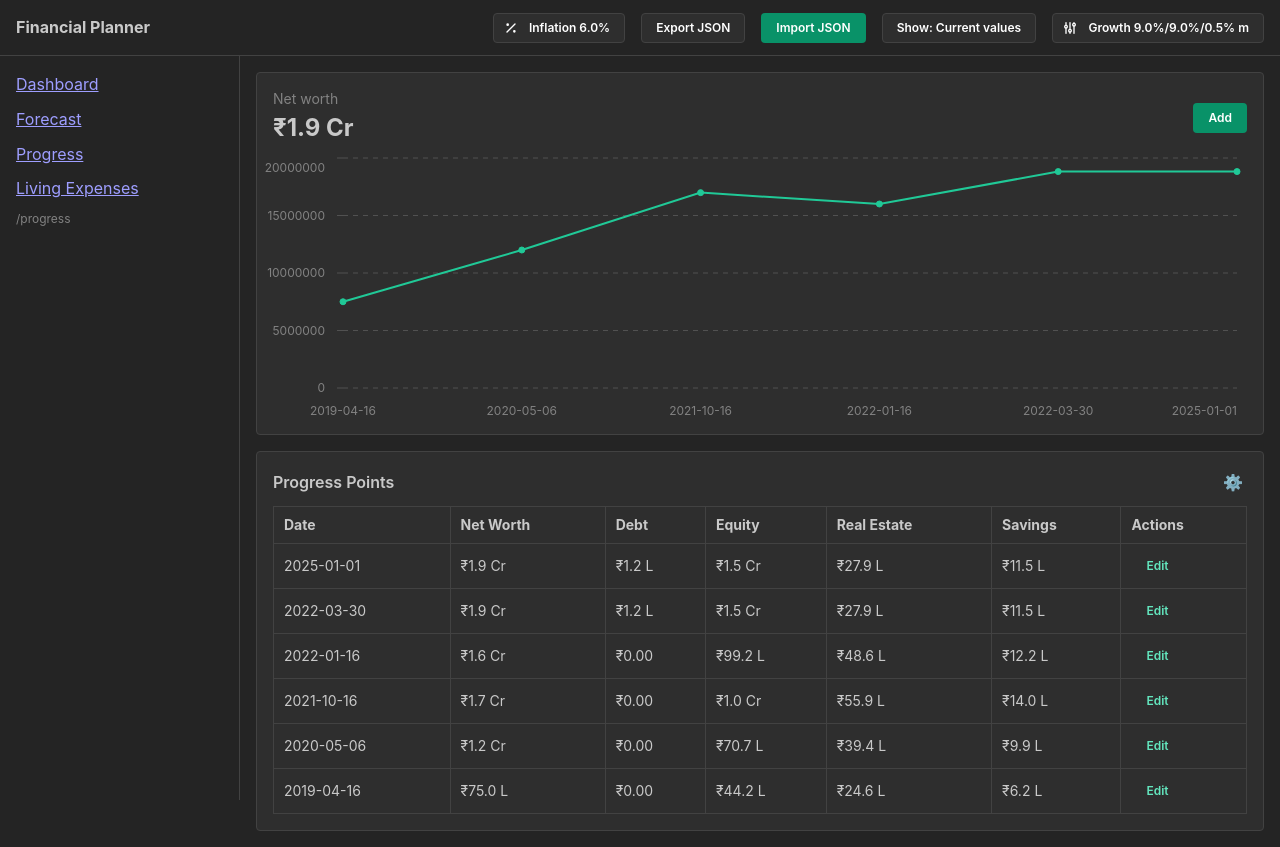
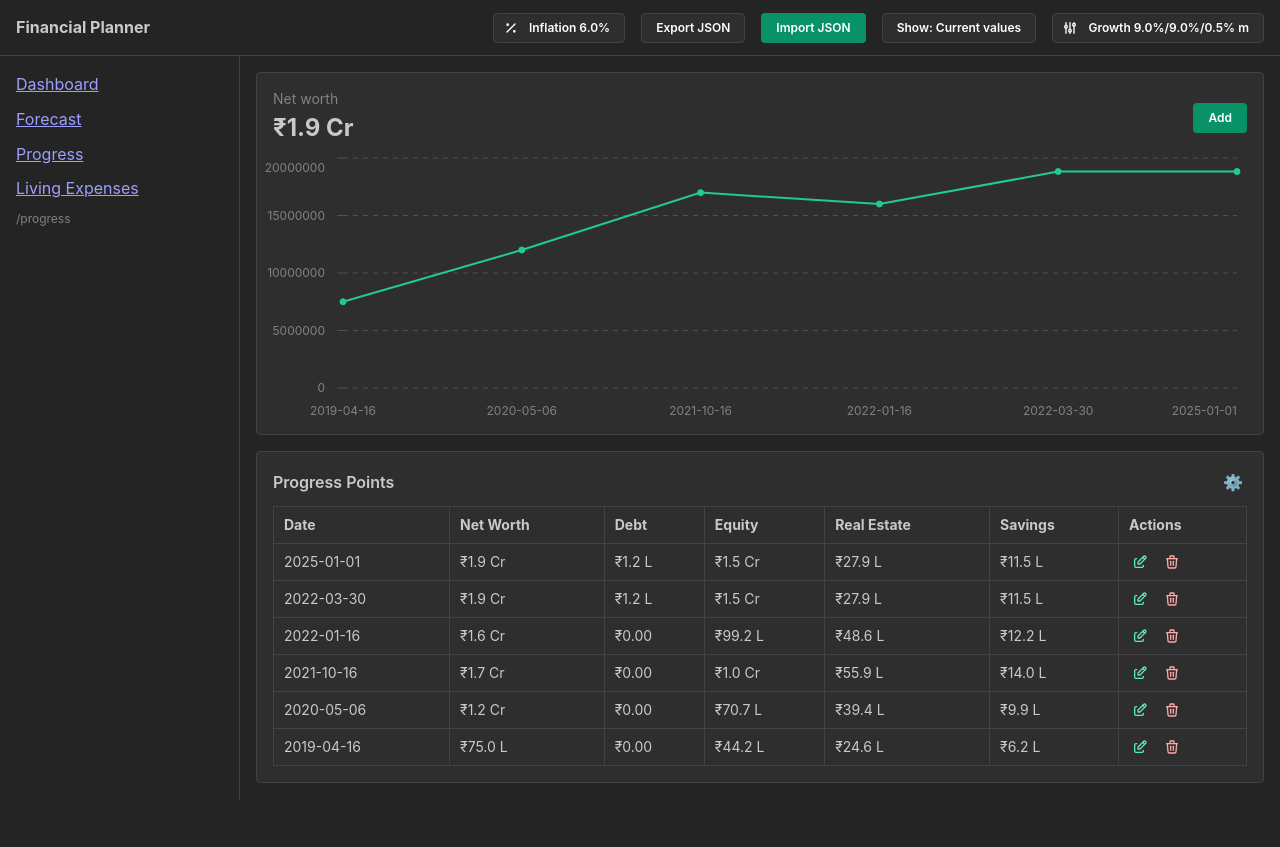
Before and after one commit to mdtanveer/fireapp, a React (Vite) app: page /progress in a window 1280 px wide. After the commit the page ends 800 px from the top, so only its background shows below. Built offline with nearby package versions, Linux system fonts and the light colour scheme.

Commit message:
Update edit/delete icons in networth view

```diff
--- a/src/pages/Progress.tsx
+++ b/src/pages/Progress.tsx
@@ -18,6 +18,7 @@ import { SnapshotDrawer } from "../components/progress/SnapshotDrawer";
 import { loadJson, saveJson, STORAGE_KEYS } from "../utils/storage";
 import { TableSchemaEditor } from "../components/progress/TableSchemaEditor";
 import { useNetWorth } from "../state/NetWorthContext";
+import { IconEdit, IconTrash } from "@tabler/icons-react";
 
 export function Progress() {
   const [rows, setRows] = React.useState<Snapshot[]>(
@@ -177,16 +178,38 @@ export function Progress() {
                     </Table.Td>
                   ))}
                   <Table.Td>
-                    <Button
-                      size="xs"
+                    <Group gap="xs">
+                      <ActionIcon
+                        size="sm"
                         variant="subtle"
                         onClick={() => {
                           setEditing(r);
                           setOpened(true);
                         }}
                       >
-                      Edit
-                    </Button>
+                        <IconEdit size={16} />
+                      </ActionIcon>
+                      <ActionIcon
+                        size="sm"
+                        color="red"
+                        variant="subtle"
+                        onClick={() => {
+                          setRows((prev) => {
+                            const filtered = prev.filter(
+                              (item) => item.id !== r.id
+                            );
+                            saveJson(STORAGE_KEYS.progress, {
+                              snapshots: filtered,
+                            });
+                            // Refresh NetWorthContext when data changes
+                            refreshFromStorage();
+                            return filtered;
+                          });
+                        }}
+                      >
+                        <IconTrash size={16} />
+                      </ActionIcon>
+                    </Group>
                   </Table.Td>
                 </Table.Tr>
               ))}
```
Lines whose indentation alone changed are shown as unchanged.
